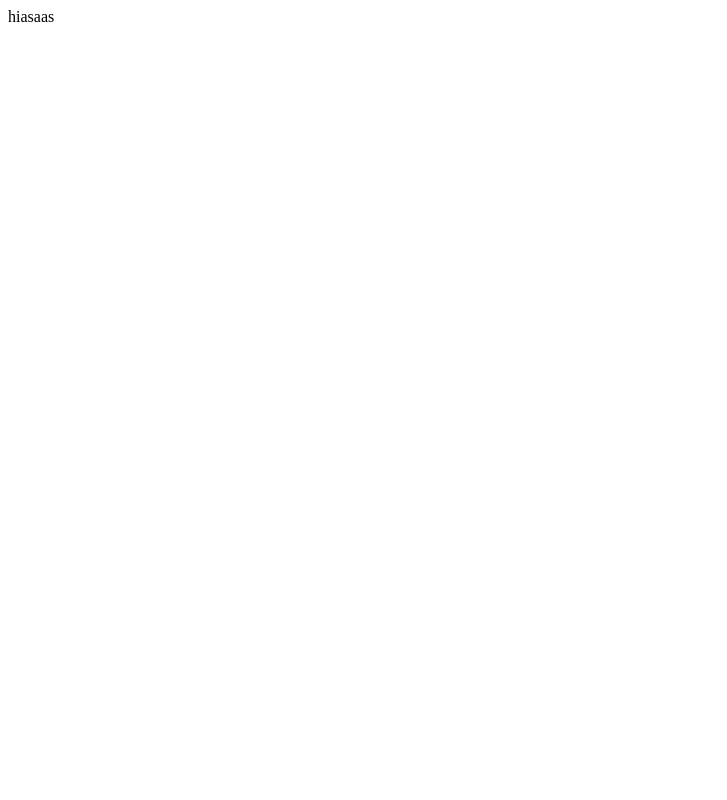
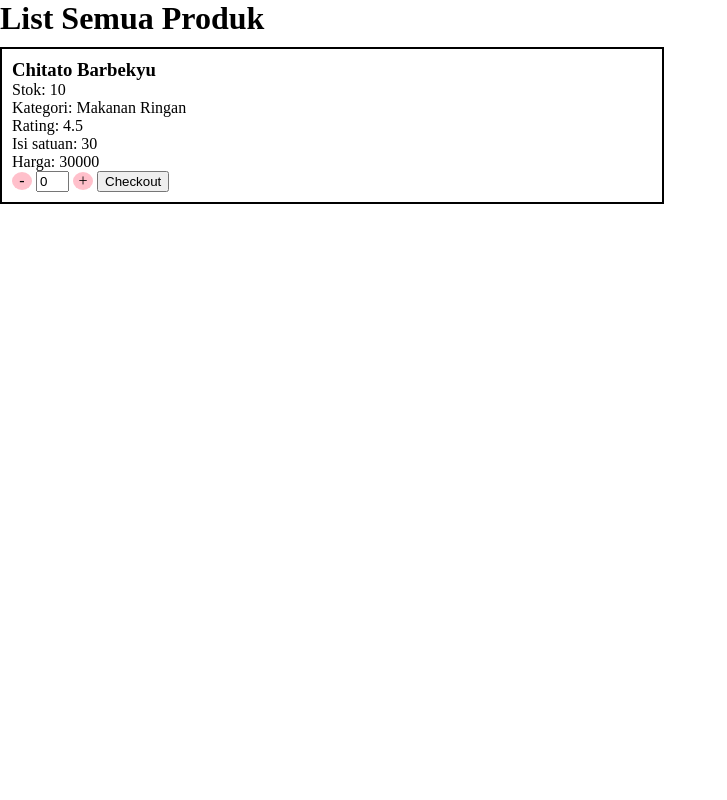
Before and after one commit to CJ0178/JualanYuk, a PHP site: page / in a window 1280 px wide. Before the commit the part shown is almost empty. Shown: the whole page, without its empty margins (0-727 px from the left). Run offline with PHP 8.4, Linux system fonts and the light colour scheme.

Commit message:
Mmebuat Gambaran Kasar

```diff
--- a/index.php
+++ b/index.php
@@ -1 +1,77 @@
-hiasaas
+<?php
+
+
+?>
+
+<!DOCTYPE html>
+<html lang="en">
+<head>
+    <meta charset="UTF-8">
+    <meta http-equiv="X-UA-Compatible" content="IE=edge">
+    <meta name="viewport" content="width=device-width, initial-scale=1.0">
+    <title>Home</title>
+    <style>
+        *{
+            margin: 0;
+        }
+
+        .card{
+            border: 2px solid black;
+            width: 50%;
+            padding: 10px;
+            margin-top: 10px;
+        }
+
+        .tombol{
+            background-color: pink;
+            width: 20px;
+            border-radius: 50%;
+            text-align: center;
+            display: inline-block;
+        }
+
+        .tombol:hover{
+            background-color: salmon;
+            cursor: pointer;
+        }
+
+    </style>
+</head>
+<body>
+    <h1>List Semua Produk</h1>
+
+    <div class="card">
+        <h3>Chitato Barbekyu</h3>
+        <p>Stok: 10</p>
+        <p>Kategori: Makanan Ringan</p>
+        <p>Rating: 4.5</p>
+        <p>Isi satuan: 30</p>
+        <p>Harga: 30000</p>
+
+        <form action="" method="post">
+            <div class="tombol" id="minus1">-</div>
+                <input type="text" size="1" value="0" id="qty">
+            <div class="tombol" id="plus1">+</div>
+            <button type="submit">Checkout</button>
+        </form>
+    </div>
+
+    <script>
+        buttonMinus = document.getElementById('minus1');
+        buttonPlus = document.getElementById('plus1');
+        inputQty = document.getElementById('qty');
+
+        buttonMinus.addEventListener('click', ()=>{
+            if(parseInt(inputQty.value, 10) - 1 >= 0){
+                inputQty.value = parseInt(inputQty.value, 10) - 1;
+            } else {
+                inputQty.value = 0;
+            }
+        } );
+
+        buttonPlus.addEventListener('click', ()=>{
+            inputQty.value = parseInt(inputQty.value, 10) + 1;
+        } );
+    </script>
+</body>
+</html>
```
